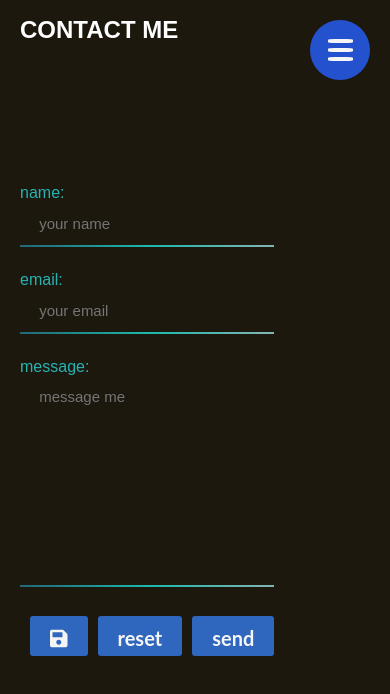
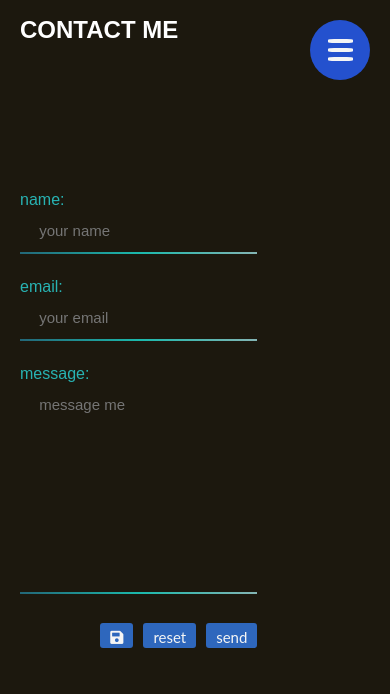
Before and after one commit to MaciejFigat/videoCover, a React (Create React App) app in the folder frontend/: page /contact in a window 390 px wide. Shown: the top 694 px of the page. Built offline with nearby package versions, Linux system fonts and the light colour scheme; no server answers.

Commit message:
cleanup in ContactForm

```diff
--- a/frontend/src/components/ContactForm.js
+++ b/frontend/src/components/ContactForm.js
@@ -71,19 +71,6 @@ const ContactForm = () => {
     e.preventDefault()
     setToastVersion('none')
   }
-  const toastSuccess = (e) => {
-    e.preventDefault()
-    setToastVersion('success')
-  }
-  const toastFailure = (e) => {
-    e.preventDefault()
-    setToastVersion('failure')
-  }
-  const toastReset = (e) => {
-    e.preventDefault()
-    setToastVersion('reset')
-  }
-  //
 
   useEffect(() => {
     if (userMessageSaved) {
--- a/frontend/src/styles/button.scss
+++ b/frontend/src/styles/button.scss
@@ -33,4 +33,11 @@
     &:active {
       background: rgb(148, 16, 86);
     }
+    @media (max-width: 798px) {
+      padding: 5px 10px 20px;
+      height: 2vh;
+      min-height: 20px;
+      font-size: 15px;
+      font-weight: 400;
   }
+  }
```
